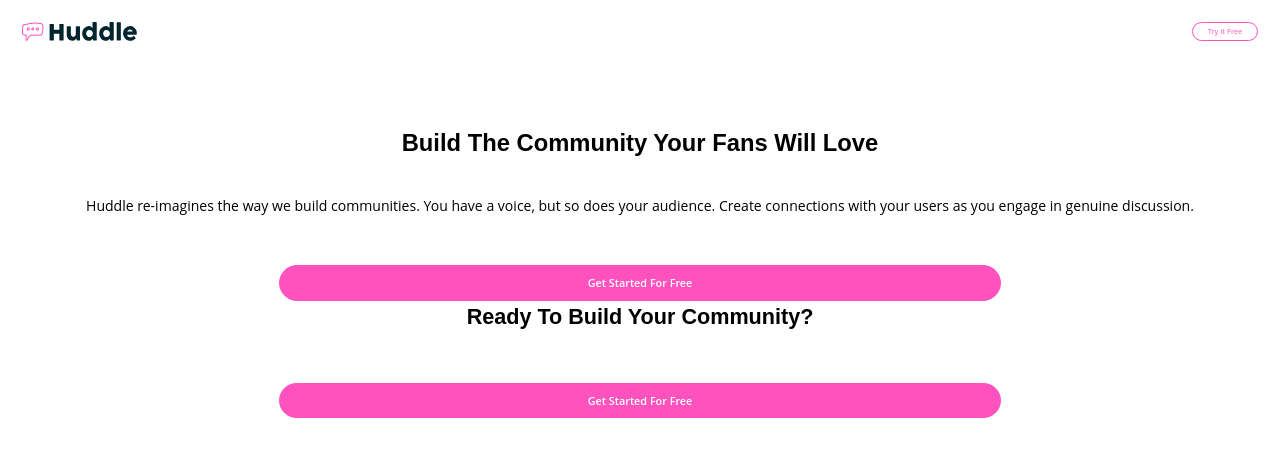
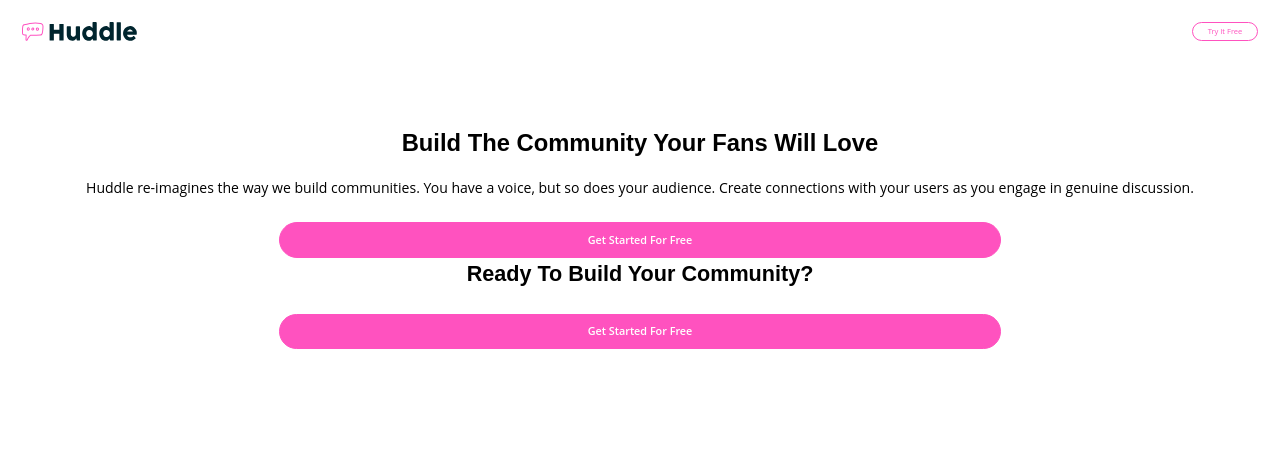
Before and after one commit to 20jasper/huddle-landing-page, a React (Create React App) app: page / in a window 1280 px wide. Shown: the top 456 px of the page. Built offline with nearby package versions, Linux system fonts and the light colour scheme.

Commit message:
changed margin on button and p

```diff
--- a/src/index.css
+++ b/src/index.css
@@ -89,7 +89,7 @@ header{
 
 p{
 	font-size: 1.3rem;
-	margin-top: 3.2rem;
+	margin-top: 1.6rem;
 }
 
 h1{
@@ -157,7 +157,7 @@ main{
 		padding: .8rem 1rem;
 		font-size: 1rem;
 		font-weight: 600;
-		margin-top: 4.6rem;
+		margin-top: 2.2rem;
 	}
 
 /* footer */
```
